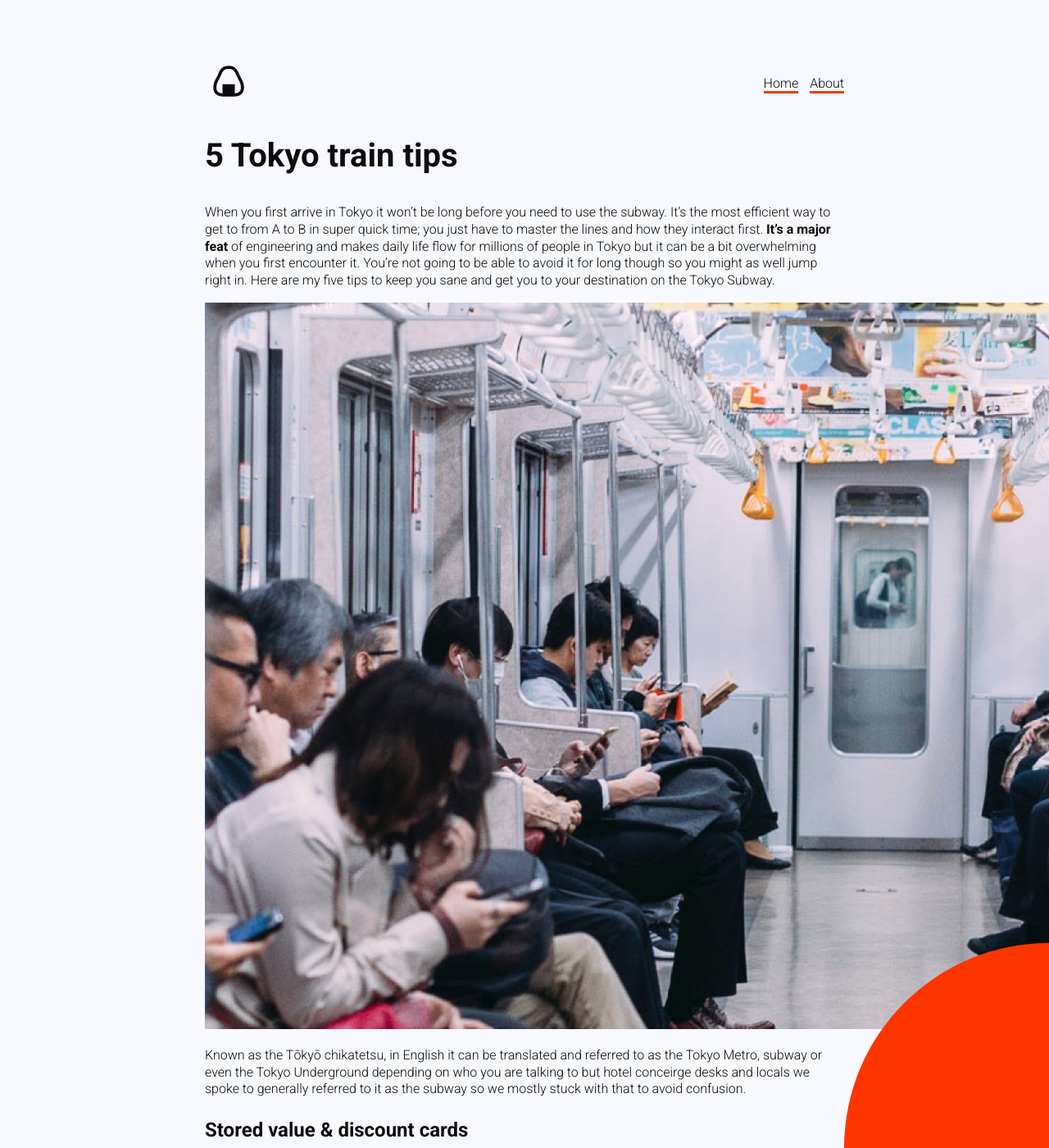
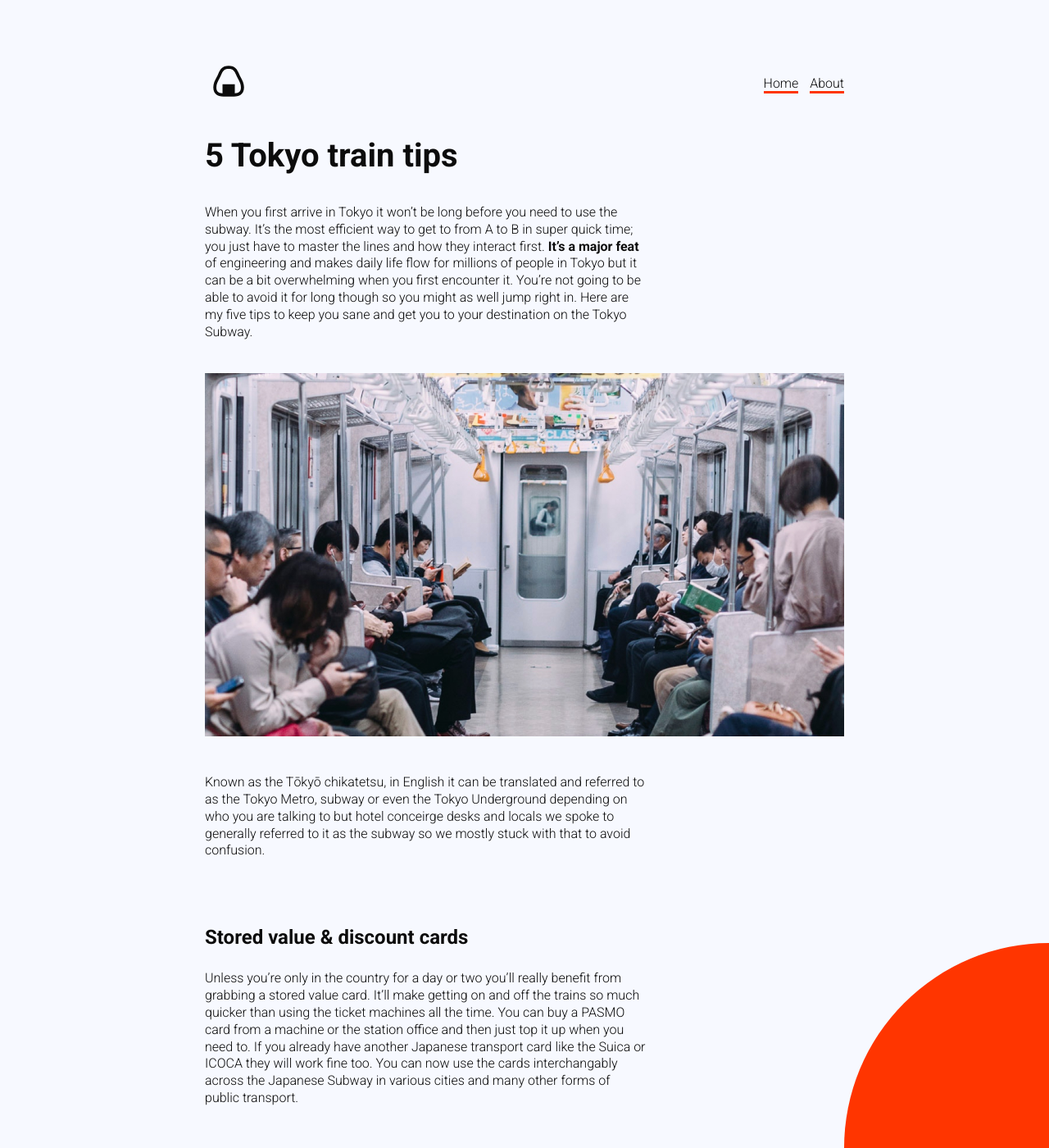
Before and after one commit to shapessss/anightinjapan, a Jekyll site: the page built from _posts/2021-03-11-toyko-train-tips.md, in a window 1280 px wide and 1400 px high. Shown: the whole window at 82% size. Built offline with Jekyll 4.4.1, drawn with Linux system fonts in a browser that asks for light colours.

Commit message:
layout changes to the blog posts

```diff
--- a/_layouts/default.html
+++ b/_layouts/default.html
@@ -1,6 +1,7 @@
 <!DOCTYPE html>
 <html>
     <head>
+        <meta http-equiv="Content-Type" content="text/html;charset=UTF-8">
         <title>{{ page.title }}</title>
         <meta name="viewport" content="width=device-width, initial-scale=1">
         <link rel="stylesheet" href="/assets/css/app.css">
--- a/_layouts/post.html
+++ b/_layouts/post.html
@@ -4,4 +4,6 @@ layout: default
 
 <h2>{{ page.title }}</h2>
 
-{{ content }}
+<div class="post">
+    {{ content }}
+</div>
--- a/assets/css/app.scss
+++ b/assets/css/app.scss
@@ -79,3 +79,17 @@ div.circle {
     background-color: $red;
     border-radius: 50%;
 }
+
+div.post {
+    h3 {
+        margin-top: 80px;
+    }
+    p {
+        max-width: 540px;
+        margin-bottom: 40px;
+    }
+
+    img {
+        max-width: 780px;
+    }
+}
```
